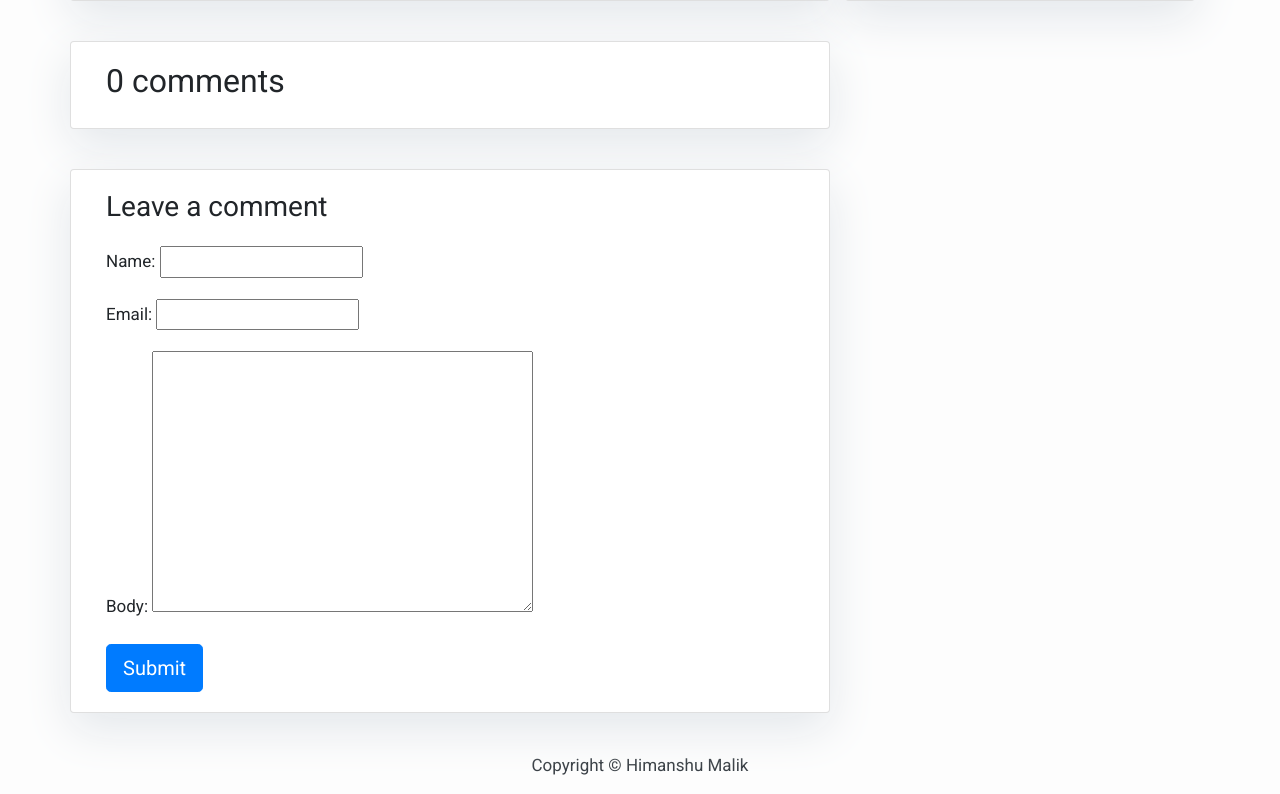
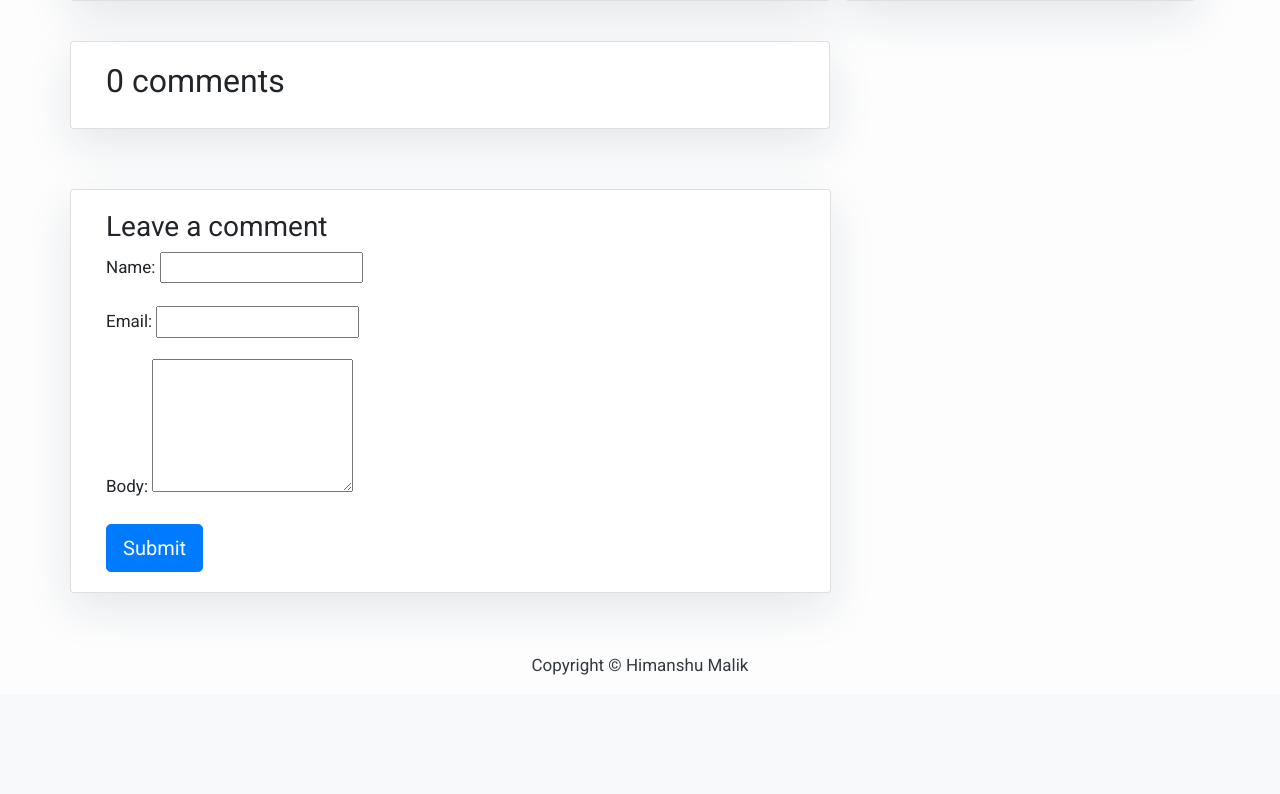
Before and after one commit to the-himanshu/TechBlog, a Django app: page /blog/2/ in a window 1280 px wide. Shown: the part 631-1425 px from the top of the page. After the commit the page ends 1306 px from the top, so only its background shows below. Run offline with Django 3.2, Linux system fonts and the light colour scheme; data comes from the database, SQL or seed files in the repository; some libraries are stand-ins or nearby versions.

Commit message:
Update post_detail.html

```diff
--- a/blog/templates/post_detail.html
+++ b/blog/templates/post_detail.html
@@ -1,6 +1,6 @@
 {% extends 'base.html' %} {% block content %}
 
-<div class="container">
+<div class="container  body-post">
   <div class="row">
     <div class="col-md-8 card mb-4  mt-3 left  top">
       <div class="card-body">
@@ -11,13 +11,13 @@
     </div>
     {% block sidebar %} {% include 'sidebar.html' %} {% endblock sidebar %}
 
-    <div class="col-md-8 card mb-4  mt-3 ">
+    <div class="col-md-8 card mb-4 mt-3 count">
       <div class="card-body">
         <!-- comments -->
         <h2>{{ comments.count }} comments</h2>
 
         {% for comment in comments %}
-        <div class="comments" style="padding: 10px;">
+        <div class="comments">
           <p class="font-weight-bold">
             {{ comment.name }}
             <span class=" text-muted font-weight-normal">
@@ -29,19 +29,26 @@
         {% endfor %}
       </div>
     </div>
-    <div class="col-md-8 card mb-4  mt-3 ">
       <div class="card-body">
         {% if new_comment %}
         <div class="alert alert-success" role="alert">
           Your comment is awaiting moderation
         </div>
         {% else %}
-        <h3>Leave a comment</h3>
-        <form method="post" style="margin-top: 1.3em;">
-          {{ comment_form.as_p }}
-          {% csrf_token %}
-          <button type="submit" class="btn btn-primary  btn-lg">Submit</button>
-        </form>
+        <div class="col-md-8 card mb-4 mt-3 body-com">
+            <div class="card-body">
+
+              <h3>Leave a comment</h3>
+              <form method="post" class='box2'>
+                <p><label for="id_name">Name:</label> <input class='namebox' type="text" name="name" maxlength="80" required id="id_name"></p>
+      <p><label style='margin-top:5px;' for="id_email">Email:</label> <input class='emailbox' type="email" name="email" maxlength="254" required id="id_email"></p>
+      <p><label for="id_body">Body:</label> <textarea class='bodybox' name="body" cols="20" rows="5" required id="id_body">
+      </textarea></p>
+                <input type="hidden" name="csrfmiddlewaretoken" value="Rl3Us0u76adtasNiAuoPONN4576WgOANOgyYBw5iEJzo0xxcxrUUIaeZudMfHJTG">
+                <button type="submit" class="btn btn-primary  btn-lg">Submit</button>
+              </form>
+
+            </div>
         {% endif %}
       </div>
     </div>
```
